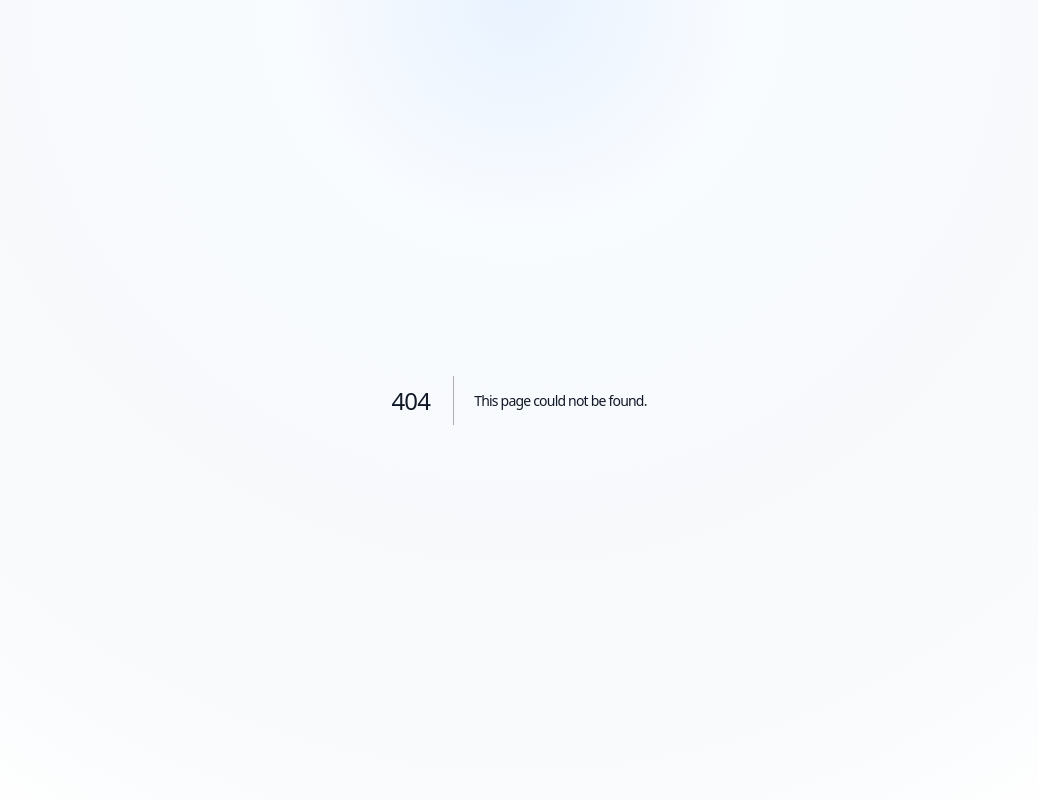
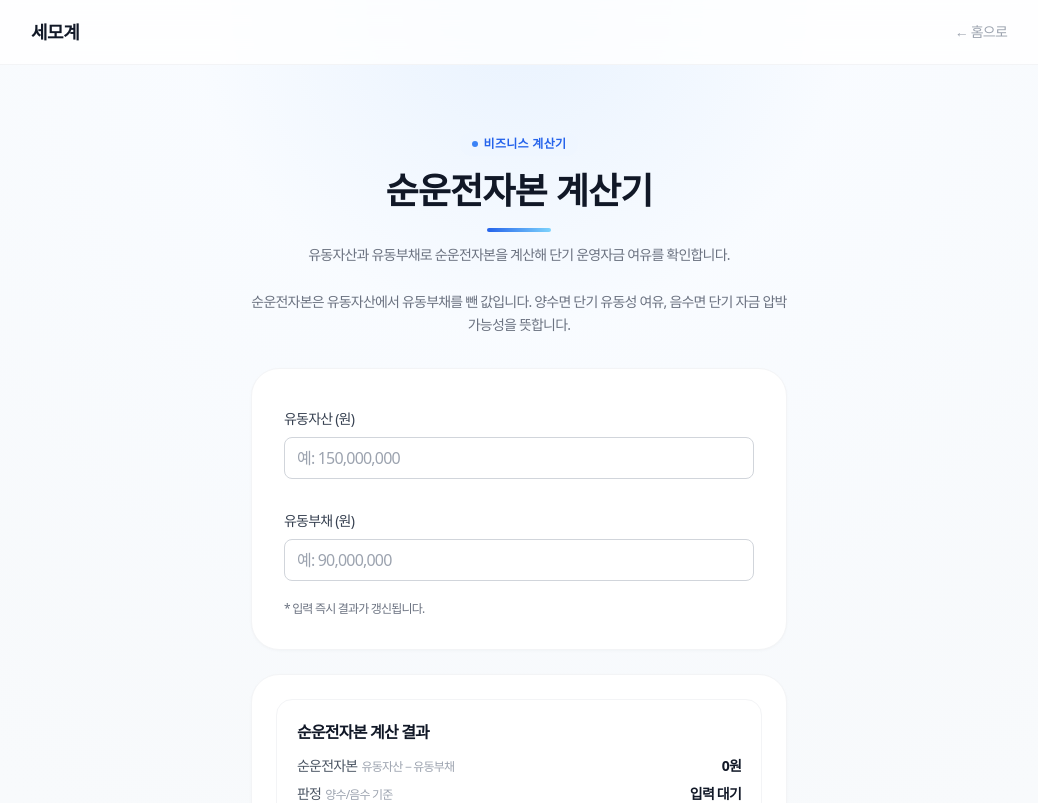
Before and after one commit to greentea2417/semogye-calculator, a Next.js app: page /business/net-working-capital in a window 1280 px wide. Before the commit this address had no page. Shown: the top 803 px of the page, without its empty margins (121-1159 px from the left). Built offline with nearby package versions, Linux system fonts and the light colour scheme; a web font is replaced by a local one.

Commit message:
Add 3 business finance calculators

```diff
--- /dev/null
+++ b/app/business/net-working-capital/page.tsx
@@ -0,0 +1,36 @@
+"use client";
+
+import { useMemo, useState } from "react";
+import InputBlock from "@/components/InputBlock";
+import BottomActions from "@/components/BottomActions";
+import CalculatorLayout from "@/components/CalculatorLayout";
+import ResultPanel, { type ResultLine } from "@/components/ResultPanel";
+import { downloadResultCsv } from "@/components/lib/resultCsv";
+import { copyToClipboardSafe } from "@/components/lib/shareUtils";
+import { toast } from "@/components/toast";
+
+function parseNumber(raw: string) { const cleaned = String(raw ?? "").replace(/[^\d.]/g, ""); return cleaned ? Number(cleaned) : 0; }
+function formatComma(n: number) { return n ? n.toLocaleString("ko-KR") : ""; }
+function signText(n: number) { return n > 0 ? `+${n.toLocaleString()}원` : `${n.toLocaleString()}원`; }
+
+export default function NetWorkingCapitalPage() {
+  const [currentAssetRaw, setCurrentAssetRaw] = useState("");
+  const [currentLiabRaw, setCurrentLiabRaw] = useState("");
+
+  const result = useMemo(() => {
+    const currentAssets = Math.max(0, parseNumber(currentAssetRaw));
+    const currentLiabilities = Math.max(0, parseNumber(currentLiabRaw));
+    const workingCapital = currentAssets - currentLiabilities;
+    const hasInput = currentAssets > 0 || currentLiabilities > 0;
+    return { currentAssets, currentLiabilities, workingCapital, hasInput };
+  }, [currentAssetRaw, currentLiabRaw]);
+
+  const onShare = async () => { const url = typeof window === "undefined" ? "" : window.location.href; if (!url) return; try { if (navigator.share) await navigator.share({ title: "순운전자본 계산기", url }); else { await copyToClipboardSafe(url); toast("링크를 복사했어요!"); } } catch {} };
+  const lines: ResultLine[] = [
+    { label: "순운전자본", hint: "유동자산 − 유동부채", value: signText(result.workingCapital) },
+    { label: "판정", hint: "양수/음수 기준", value: result.workingCapital > 0 ? "양수: 단기 운영자금 여유" : result.workingCapital < 0 ? "음수: 단기 자금 부족 가능" : result.hasInput ? "0원: 유동자산과 유동부채가 같습니다" : "입력 대기" },
+  ];
+  const onCsvDownload = () => downloadResultCsv({ slug: "net-working-capital", title: "순운전자본 계산기", inputs: [{ label: "유동자산(입력)", value: `${result.currentAssets.toLocaleString()}원` }, { label: "유동부채(입력)", value: `${result.currentLiabilities.toLocaleString()}원` }], lines, total: { label: "순운전자본", value: signText(result.workingCapital) } });
+
+  return <CalculatorLayout tone="business" title="순운전자본 계산기" subtitle="유동자산과 유동부채로 순운전자본을 계산해 단기 운영자금 여유를 확인합니다." intro="순운전자본은 유동자산에서 유동부채를 뺀 값입니다. 양수면 단기 유동성 여유, 음수면 단기 자금 압박 가능성을 뜻합니다." faqTitle="순운전자본 계산기 자주 묻는 질문" faqItems={[{ q: "Q. 순운전자본은 어떻게 계산하나요?", a: "A. 순운전자본 = 유동자산 − 유동부채 입니다." }, { q: "Q. 0원이나 빈칸이면 어떻게 되나요?", a: "A. 빈칸은 0원으로 처리하며, 두 값이 같으면 결과는 0원입니다." }, { q: "Q. 양수와 음수는 무엇을 뜻하나요?", a: "A. 양수면 단기 운영자금이 남는 상태, 음수면 단기 부채를 감당할 유동자산이 부족할 수 있음을 뜻합니다." }, { q: "Q. CSV에는 무엇이 들어가나요?", a: "A. 입력한 유동자산·유동부채와 순운전자본, 판정이 함께 들어갑니다." }]} result={<ResultPanel title="순운전자본 계산 결과" lines={lines} total={{ label: "순운전자본", value: signText(result.workingCapital) }} />} guide={<BottomActions onShare={onShare} onExcelDownload={onCsvDownload} />}><InputBlock label="유동자산 (원)" type="text" inputMode="numeric" value={currentAssetRaw} onChange={(e) => setCurrentAssetRaw(formatComma(parseNumber(e.target.value)))} placeholder="예: 150,000,000" /><div className="mt-4" /><InputBlock label="유동부채 (원)" type="text" inputMode="numeric" value={currentLiabRaw} onChange={(e) => setCurrentLiabRaw(formatComma(parseNumber(e.target.value)))} placeholder="예: 90,000,000" /><p className="mt-3 text-xs text-gray-500">* 입력 즉시 결과가 갱신됩니다.</p></CalculatorLayout>;
+}
```
